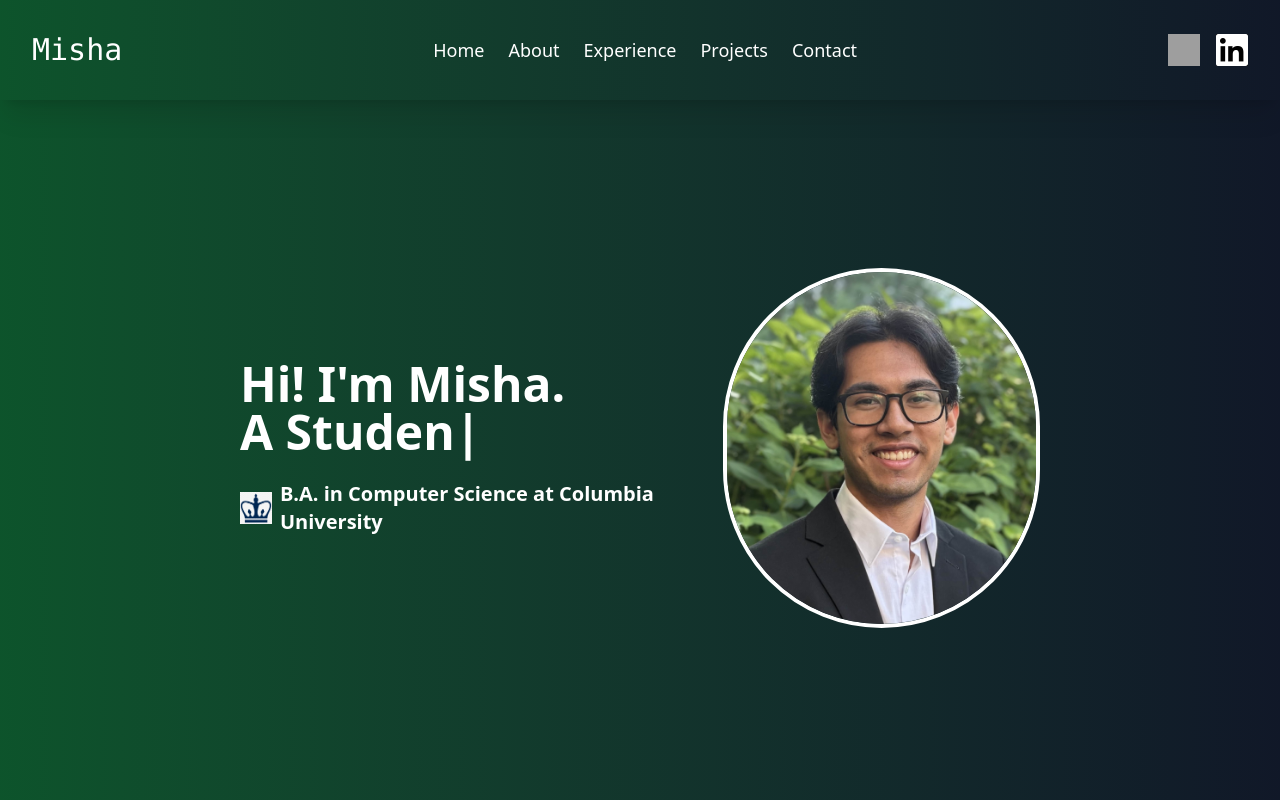
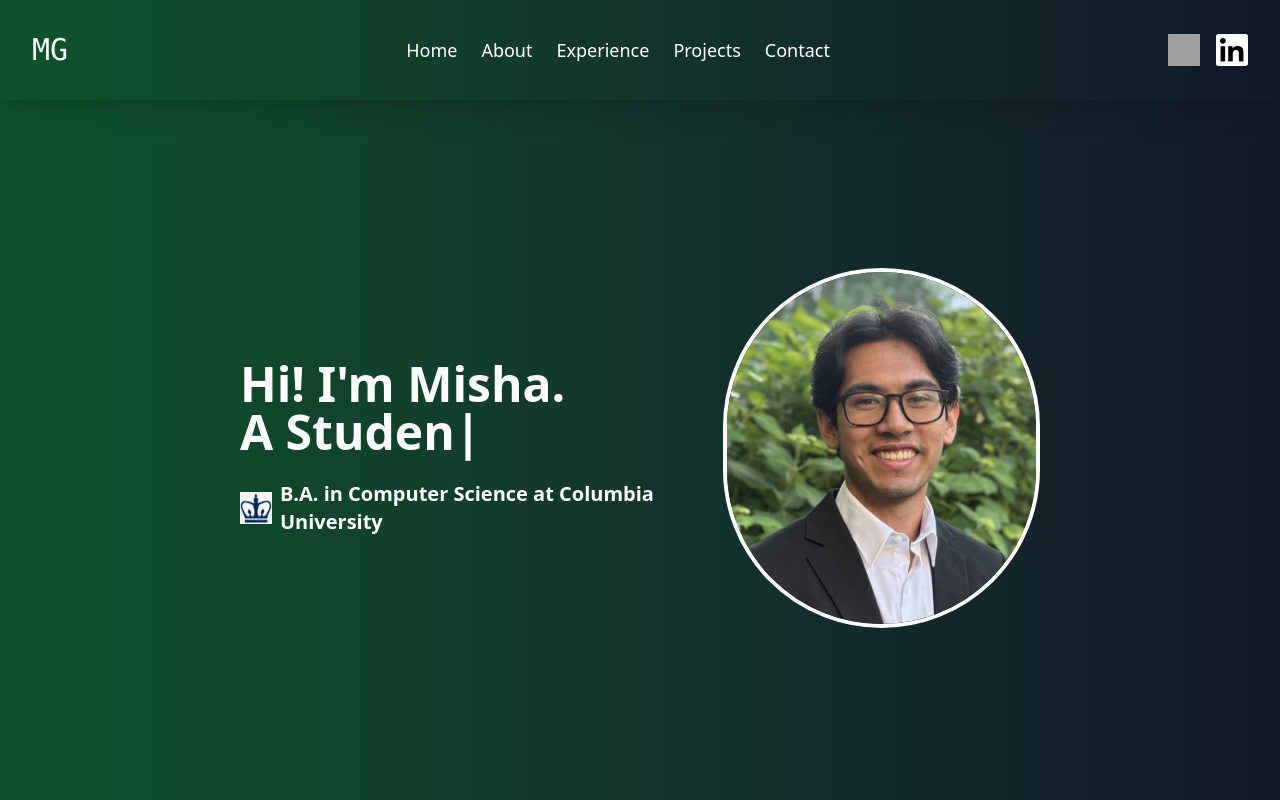
Before and after one commit to mishasgupta/mishasgupta.github.io, a React (Vite) app: page / in a window 1280 px wide. Shown: the top 800 px of the page. Built offline with nearby package versions, Linux system fonts and the light colour scheme; grey boxes are pictures that could not be loaded; a web font is replaced by a local one.

Commit message:
navbar update

```diff
--- a/src/components/Navbar.jsx
+++ b/src/components/Navbar.jsx
@@ -23,7 +23,7 @@ const Navbar = ( { homeRef, aboutRef, workRef, projectsRef, contactRef } ) => {
 
   return (
     <div className="flex justify-between items-center text-white sticky top-0 z-50 bg-linear-to-r from-green-900 to-gray-900 animate-fade animate-duration-2000 animate-delay-150 p-8 shadow-xl">
-      <div className="text-3xl font-mono">Misha</div>
+      <div className="text-3xl font-mono">MG</div>
 
       <div className="hidden md:flex space-x-6 text-lg">
         <button
```
